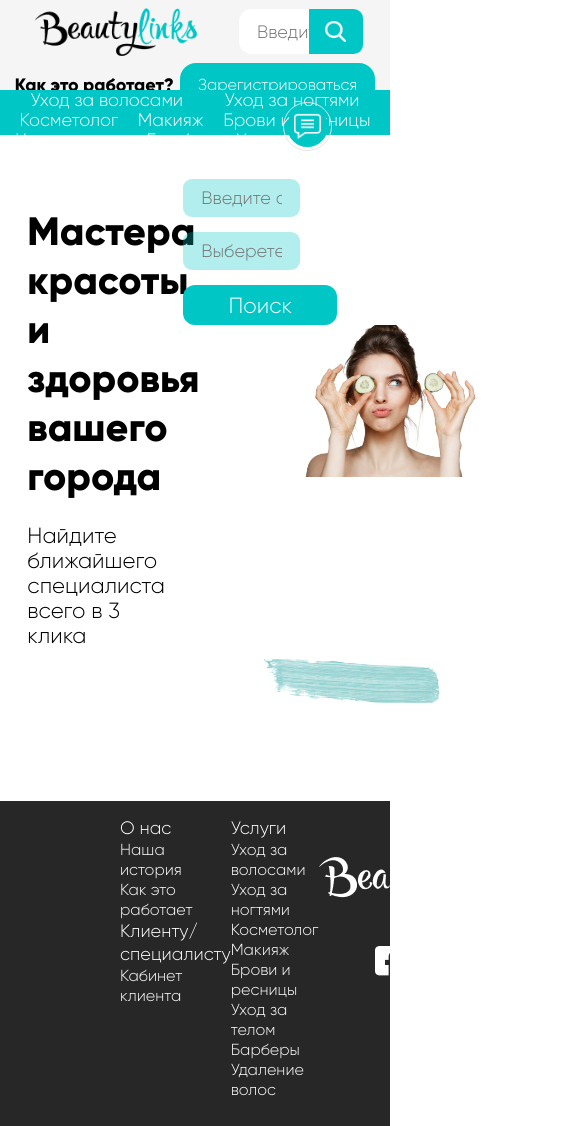
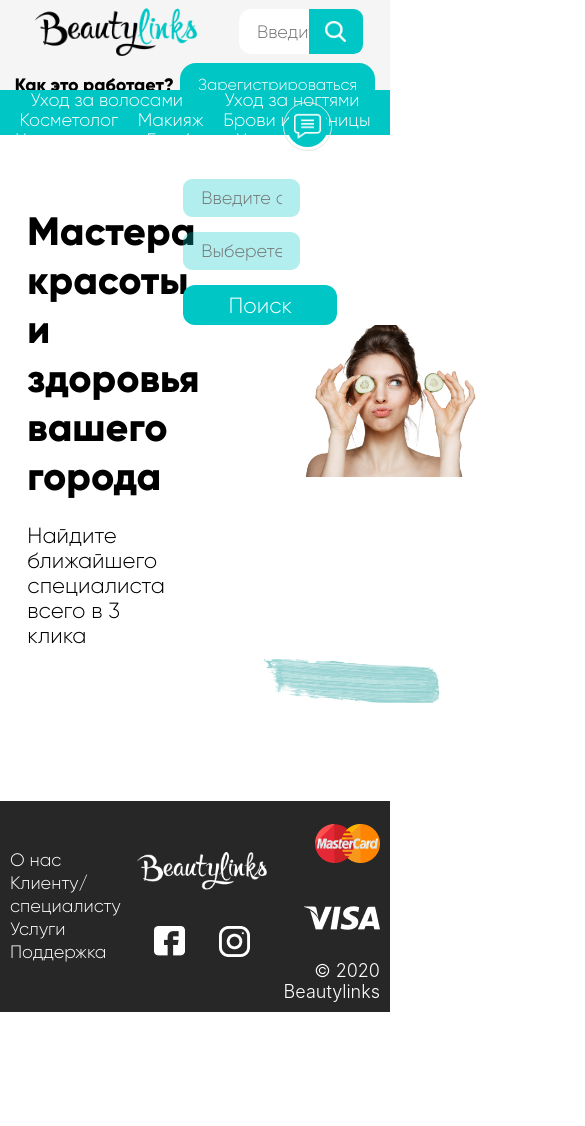
Before and after one commit to MykhailKo/beauty-links, a React (Create React App) app: page / in a window 390 px wide. Shown: the top 1126 px of the page, 585 px wide, since content can reach past the window. After the commit the page ends 1012 px from the top, so only its background shows below. Built offline with nearby package versions, Linux system fonts and the light colour scheme.

Commit message:
finished responsive footer

```diff
--- /dev/null
+++ b/src/assets/scss/_widths.scss
@@ -0,0 +1,10 @@
+$break-sm: 576px;
+$break-md: 768px;
+$break-lg: 992px;
+$break-xl: 1200px;
+:export {
+  break_sm: $break-sm;
+  break_md: $break-md;
+  break_lg: $break_lg;
+  break_xl: $break_xl;
+}
--- a/src/components/landing/Footer/BeautyLinksColumn/BeautyLinksColumn.module.scss
+++ b/src/components/landing/Footer/BeautyLinksColumn/BeautyLinksColumn.module.scss
@@ -1,18 +1,24 @@
 .BeautyColumn {
-  margin: 20px 0px;
+  display: flex;
+  flex-direction: column;
+  justify-content: center;
+  align-items: center;
 }
 
 .MainLogoBlock {
-  margin: 1rem 0rem 2rem;
+  margin: 0rem 0rem 2rem;
   display: block;
+  width: 100%;
+  & img {
+    width: 100%;
+  }
 }
 
 .Contacts {
   display: block;
-  padding: 0rem 3rem;
   display: flex;
   justify-content: space-around;
-
+  width: 100%;
   & a {
     display: block;
   }
--- a/src/components/landing/Footer/Footer.js
+++ b/src/components/landing/Footer/Footer.js
@@ -1,84 +1,101 @@
-import React from 'react';
+import React from "react";
 
-import BlockTitle from './BlockTitle/BlockTitle';
-import BeautyLinksColumn from './BeautyLinksColumn/BeautyLinksColumn';
-import CardsAndCopyrightColumn from './CardsAndCopyrightColumn/CardsAndCopyrightColumn';
+import BlockTitle from "./BlockTitle/BlockTitle";
+import BeautyLinksColumn from "./BeautyLinksColumn/BeautyLinksColumn";
+import CardsAndCopyrightColumn from "./CardsAndCopyrightColumn/CardsAndCopyrightColumn";
+import useWindowSize from "../../../hooks/useWindowSize";
 
-import style from './Footer.module.scss';
-
+import style from "./Footer.module.scss";
+import widths from "../../../assets/scss/_widths.scss";
 const Footer = () => {
+  const [width] = useWindowSize();
   return (
-		<div className={style.Footer}>
+    <footer className={style.Footer}>
+      {width > parseInt(widths.break_lg) ? (
+        <>
           <div>
             <div>
-					<BlockTitle text={'О нас'}/>
-					<a href={'/'} className={style.BlockLink}>
+              <BlockTitle text={"О нас"} />
+              <a href={"/"} className={style.BlockLink}>
                 Наша история
               </a>
-					<a href={'/'} className={style.BlockLink}>
+              <a href={"/"} className={style.BlockLink}>
                 Как это работает
               </a>
             </div>
-				<div>
-					<BlockTitle text={'Клиенту/специалисту'}/>
-					<a href={'/'} className={style.BlockLink}>
+            <div style={{ marginTop: "1rem" }}>
+              <BlockTitle text={"Клиенту/специалисту"} />
+              <a href={"/"} className={style.BlockLink}>
                 Кабинет клиента
               </a>
             </div>
           </div>
           <div>
             <div>
-					<BlockTitle text={'Услуги'}/>
-					<a href={'/'} className={style.BlockLink}>
+              <BlockTitle text={"Услуги"} />
+              <a href={"/"} className={style.BlockLink}>
                 Уход за волосами
               </a>
-					<a href={'/'} className={style.BlockLink}>
+              <a href={"/"} className={style.BlockLink}>
                 Уход за ногтями
               </a>
-					<a href={'/'} className={style.BlockLink}>
+              <a href={"/"} className={style.BlockLink}>
                 Косметолог
               </a>
-					<a href={'/'} className={style.BlockLink}>
+              <a href={"/"} className={style.BlockLink}>
                 Макияж
               </a>
-					<a href={'/'} className={style.BlockLink}>
+              <a href={"/"} className={style.BlockLink}>
                 Брови и ресницы
               </a>
-					<a href={'/'} className={style.BlockLink}>
+              <a href={"/"} className={style.BlockLink}>
                 Уход за телом
               </a>
-					<a href={'/'} className={style.BlockLink}>
+              <a href={"/"} className={style.BlockLink}>
                 Барберы
               </a>
-					<a href={'/'} className={style.BlockLink}>
+              <a href={"/"} className={style.BlockLink}>
                 Удаление волос
               </a>
             </div>
           </div>
-			<BeautyLinksColumn/>
-
+          <BeautyLinksColumn />
           <div>
             <div>
-					<BlockTitle text={'Поддержка'}/>
-					<a href={'/'} className={style.BlockLink}>
+              <BlockTitle text={"Поддержка"} />
+              <a href={"/"} className={style.BlockLink}>
                 Обратная связь
               </a>
-					<a href={'/'} className={style.BlockLink}>
+              <a href={"/"} className={style.BlockLink}>
                 Вопросы и ответы
               </a>
-					<a href={'/'} className={style.BlockLink}>
+              <a href={"/"} className={style.BlockLink}>
                 Условия использования
               </a>
-					<a href={'/'} className={style.BlockLink}>
+              <a href={"/"} className={style.BlockLink}>
                 Политика конфиденциальности
               </a>
-					<a href={'/'} className={style.BlockLink}>
+              <a href={"/"} className={style.BlockLink}>
                 Cookies Policy
               </a>
             </div>
           </div>
-			<CardsAndCopyrightColumn/>
+          <CardsAndCopyrightColumn />
+        </>
+      ) : (
+        <>
+          <div className={style.mobileFooterLinks}>
+            <BlockTitle text={"О нас"} link={""} />
+            <BlockTitle text={"Клиенту/специалисту"} />
+            <BlockTitle text={"Услуги"} />
+            <BlockTitle text={"Поддержка"} />
           </div>
+          <BeautyLinksColumn />
+
+          <CardsAndCopyrightColumn />
+        </>
+      )}
+    </footer>
   );
 };
 
--- a/src/components/landing/Footer/Footer.module.scss
+++ b/src/components/landing/Footer/Footer.module.scss
@@ -1,12 +1,25 @@
 @import "../../../assets/scss/fonts";
+@import "../../../assets/scss/widths";
 
 .Footer {
   width: 100%;
   background: #272727;
-  padding: 1rem 7.5rem 1.625rem 7.5rem;
   display: flex;
   flex-direction: row;
   justify-content: space-between;
+  padding: 10px;
+  @media (min-width: $break-lg) {
+    padding: 10px;
+  }
+  @media (min-width: $break-xl) {
+    padding: 1rem 7.5rem 1.625rem 7.5rem;
+  }
+}
+
+.mobileFooterLinks {
+  display: flex;
+  flex-direction: column;
+  justify-content: center;
 }
 
 .BlockLink {
--- /dev/null
+++ b/src/hooks/useWindowSize.js
@@ -0,0 +1,19 @@
+const { useState, useEffect } = require("react");
+
+export default function useWindowSize() {
+  const [width, setWidth] = useState(window.innerWidth);
+  const [height, setHeight] = useState(window.innerHeight);
+
+  const updateHeightAndWidth = () => {
+    setWidth(window.innerWidth);
+    setHeight(window.innerHeight);
+  };
+
+  useEffect(() => {
+    window.addEventListener("resize", updateHeightAndWidth);
+    return () => {
+      window.removeEventListener("resize", updateHeightAndWidth);
+    };
+  }, []);
+  return [width, height];
+}
```
Also changed, not shown: src/App.js (+5 -5 lines). Lines whose indentation alone changed are shown as unchanged.
